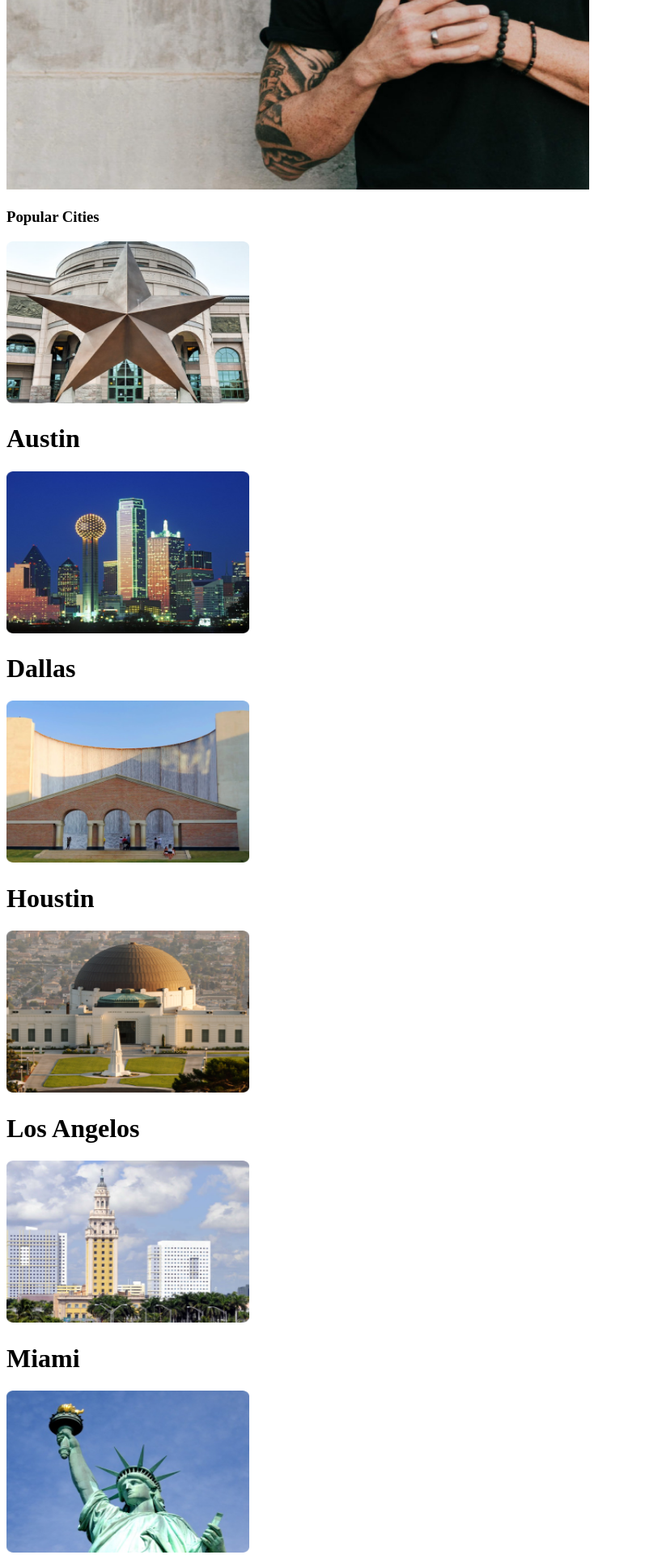
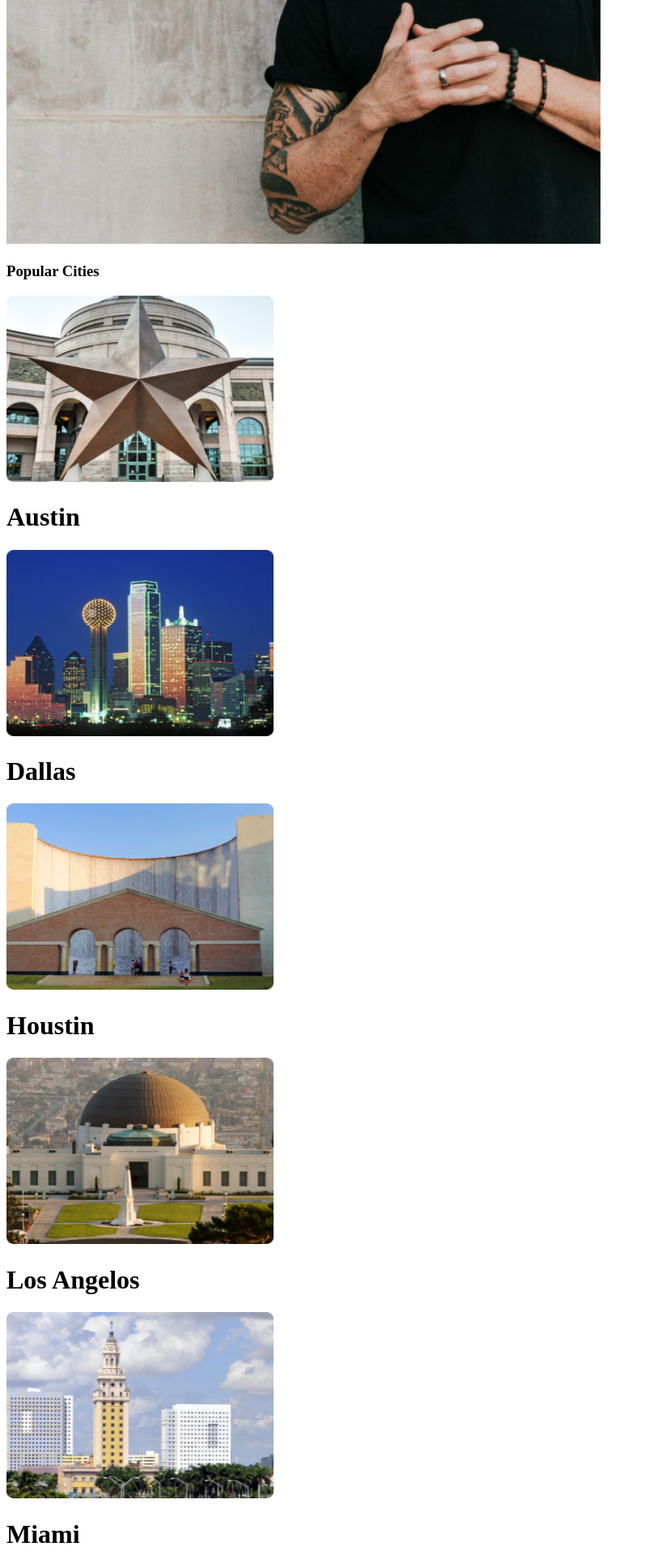
Before and after one commit to Ibrar-Ahmed38/nextjs-frontend, a Next.js app: page / in a window 1280 px wide. Shown: the part 880-2800 px from the top of the page at 81% size, without its empty margins (0-797 px from the left). Built offline with nearby package versions, Linux system fonts and the light colour scheme.

Commit message:
please push this

```diff
--- a/Components/Find.js
+++ b/Components/Find.js
@@ -5,7 +5,7 @@ export default function Find() {
         <div className="w-full h-96">
             <div className="items-center flex flex-wrap  justify-center mx-auto ">
             <div className="relative w-screen items-center justify-center mx-auto text-center  mx-auto img__heading pt-20">
-            <Image src="/images/malish.png" className="absolute w-4/3 md:w-2/4 lg:4/5" width={1000} height={300} />
+            <Image src="/images/malish.png" className="absolute w-4/3 " width={1000} height={300} />
                 <h1 className="absolute w-1/2 h text-center text-lg align-middle ml-80 text-white -mt-48 ">If you find joy in using Mr. Masseurs, and feel you are genuienly benefiting from the connections you&apos;ve made, we remind you to please share your positive experience by writing honest reviews for our hard-working masseurs  </h1>
                 </div>
 
--- a/Components/about.js
+++ b/Components/about.js
@@ -1,5 +1,4 @@
 import Image from "next/image";
-import 'tailwindcss/tailwind.css'
 
 const About = () => {
   return (
@@ -10,15 +9,15 @@ const About = () => {
         </h3>
       </div>
 
-      <div className="flex px-14 py-14 pt-14 gap-x-8 gap-y-8 mx-auto  flex-wrap">
+      <div className="flex p-20 pt-14 gap-x-8 gap-y-8 mx-auto  flex-wrap">
         <div className="flex-wrap">
           <div>
             <Image
               src="/images/austin.png"
               alt="something"
               className="items-center justify-items-center mx-auto"
-              width={300}
-              height={200}
+              width={330}
+              height={230}
             />
             <h1 className="absolute -mt-28 text-white justify-center text-3xl ml-24">
               Austin
@@ -31,8 +30,8 @@ const About = () => {
             <Image
               src="/images/dallas.png"
               alt="something"
-              width={300}
-              height={200}
+              width={330}
+              height={230}
             />
             <h1 className="absolute -mt-28 text-white justify-center text-3xl ml-24">
               Dallas
@@ -44,8 +43,8 @@ const About = () => {
           <Image
             src="/images/houstin.png"
             alt="something"
-            width={300}
-            height={200}
+            width={330}
+            height={230}
           />
           <h1 className="absolute -mt-28 text-white justify-center text-3xl ml-24">
             Houstin
@@ -56,8 +55,8 @@ const About = () => {
           <Image
             src="/images/losangelos.png"
             alt="something"
-            width={300}
-            height={200}
+            width={330}
+            height={230}
           />
           <h1 className="absolute -mt-28 text-white justify-center text-3xl ml-24">
             Los Angelos
@@ -68,8 +67,8 @@ const About = () => {
           <Image
             src="/images/miami.png"
             alt="something"
-            width={300}
-            height={200}
+            width={330}
+            height={230}
           />
           <h1 className="absolute -mt-32 text-white justify-center text-3xl ml-24">
             Miami
@@ -80,8 +79,8 @@ const About = () => {
           <Image
             src="/images/newyork.png"
             alt="something"
-            width={300}
-            height={200}
+            width={330}
+            height={230}
           />
           <h1 className="absolute -mt-32 text-white justify-center text-3xl ml-24">
             New york
@@ -91,8 +90,8 @@ const About = () => {
           <Image
             src="/images/sandeigo.png"
             alt="something"
-            width={300}
-            height={200}
+            width={330}
+            height={230}
           />
           <h1 className="absolute -mt-32 text-white justify-center text-3xl ml-24">
             Sandeigo
@@ -103,8 +102,8 @@ const About = () => {
           <Image
             src="/images/seatile.png"
             alt="something"
-            width={300}
-            height={200}
+            width={330}
+            height={230}
           />
           <h1 className="absolute -mt-32 text-white justify-center text-3xl ml-24">
             Seatile
--- a/Components/carousel.js
+++ b/Components/carousel.js
@@ -1,6 +1,4 @@
 import Image from "next/image";
-import 'tailwindcss/tailwind.css'
-
 import React, { useRef, useState } from "react";
 // Import Swiper React components
 import { Swiper, SwiperSlide } from "swiper/react";
@@ -14,15 +12,12 @@ SwiperCore.use([Pagination, Navigation]);
 
 function Carousel() {
   return (
-    <div className="carousel  flex flex-wrap bg-gray-50">
+    <div className="carousel flex bg-gray-50">
+
       <div className="images ">
         <Image src="/images/image1.png" width={600} height={600} />
       </div>
-      <div className="text-1xl font-bold pt-10 md:text-2xl lg:text-4xl ">
-          <h1>What Clients Are Saying</h1>
-          <h1>About Our Masseurs</h1>
-      </div>
-      <div className="absolute   pt-48 h-full ml-72">
+      <div className="absolute pt-40 h-full ml-52">
         <Swiper
           slidesPerView={3}
           spaceBetween={30}
@@ -35,7 +30,7 @@ function Carousel() {
           navigation={true}
           className="mySwiper"
         >
-          <SwiperSlide className="slider-width pt-8 ">
+          <SwiperSlide className="slider-width pt-8">
               <div >
                   <p className="text-sm">
                 Synth chartreuse Iphone cray raw claim bunch everyday carry
@@ -58,7 +53,7 @@ function Carousel() {
               </div>
           </SwiperSlide>
           <SwiperSlide className="slider-width pt-8">
-          <div >
+              <div >
                   <p className="text-sm">
                 Synth chartreuse Iphone cray raw claim bunch everyday carry
                 neutra before they sold out fixie 90% microdosing. Tacos
@@ -80,8 +75,9 @@ function Carousel() {
               </div>
           </SwiperSlide>
 
-          <SwiperSlide className="slider-width md:w1/2 lg:2/4">Slide 3</SwiperSlide>
+          <SwiperSlide className="slider-width">Slide 3</SwiperSlide>
           <SwiperSlide className="slider-width">Slide 4</SwiperSlide>
+          <SwiperSlide className="slider-width">Slide 5</SwiperSlide>
 
         </Swiper>
       </div>
--- a/Components/details.js
+++ b/Components/details.js
@@ -3,22 +3,22 @@ import 'tailwindcss/tailwind.css'
 
 export default function Details() {
   return (
-    <div className="flex pt-24 bg-white">
+    <div className="flex pt-44 bg-white">
       <div className="w-4/5 h-80 b-2 items-center justify-center mx-auto shadow rounded-lg bg-gray-900 mb-8 ">
-        <div className="flex px-10 pt-10 items-start md:pt-16 lg:pt-24">
-          <div className="text-white">
-            <h1 className="text-2xl md:text-3xl lg:text-5xl ">Start Advertising Today!</h1>
+        <div className="flex px-10 pt-14 items-start">
+          <div className="text-white font-medium">
+            <h1 className="text-5xl ">Start Advertising Today!</h1>
             <p className="font-normal pt-6">
               Select a Plan thats right for you business
             </p>
 
             <div className="pt-8">
-              <button className="text-red-700 bg-gray-100 w-40 h-12 font-bold rounded-md">Get Started</button>
+              <button className="text-red-700 bg-gray-100 w-40 h-14  font-bold rounded-md">Get Started</button>
             </div>
           </div>
 
-          <div className="images items-center justify-center  mx-auto md:-mt-32 lg:-mt-40 ml-64">
-            <Image src="/images/design.png" alt="Somethingelse" className="pt-4" width={250} height={380} />
+          <div className="images  items-center justify-center mx-auto -mt-40  ">
+            <Image src="/images/design.png" alt="Somethingelse" className="pt-4" width={230} height={425} />
           </div>
         </div>
       </div>
--- a/pages/Homepage.js
+++ b/pages/Homepage.js
@@ -12,7 +12,7 @@ export default function Homepage  (){
                         <h1 className="text-2xl  text-white font-bold md:text-5xl lg:text-6xl ">Masseur near you</h1>
                     </div>
 
-                        <div className="absolute pt-8  h-28 rounded-md border-2 bg-gray-50 mb-20 shadow md:w-2/5 lg:w-2/4">
+                        <div className="absolute w-2/5 pt-8  h-28 rounded-md border-2 bg-gray-50 mb-20 shadow ">
                         <div className="search__location">
                         {/* <TiLocation className="serach_icon text-gray-900  ml-12 text-3xl"/> */}
                         </div>
@@ -31,8 +31,8 @@ export default function Homepage  (){
 
                 </div>
 
-                <div className="relative child_div ml-3.5">
-                    <Image  src="/images/rectangle.png" alt='ss' className='absolute md:w-full lg:w-full' width={720} height={690}/>
+                <div className="ml-36">
+                    <Image  src="/images/rectangle.png" alt='ss' width={734} height={757}/>
                 </div>
             </div>
         </div>
--- a/pages/index.js
+++ b/pages/index.js
@@ -53,9 +53,9 @@ const index = () => {
 		<Homepage />
 		   <About/>
 		  <Services/>
-		 <Details/>
-		 <Carousel />
-		<Find />
+		  <Details/>
+		 {/* <Carousel />
+		<Find />  */}
 
 
     </div>
--- a/styles/globals.css
+++ b/styles/globals.css
@@ -24,7 +24,8 @@ a {
 }
 
 .slider-width{
-  width: 405.333px !important;
+  top: 0;
+  width: 400.333px !important;
   margin-right: 30px;
 }
 
```
Also changed, not shown: Components/services.js (+8 -8 lines).
